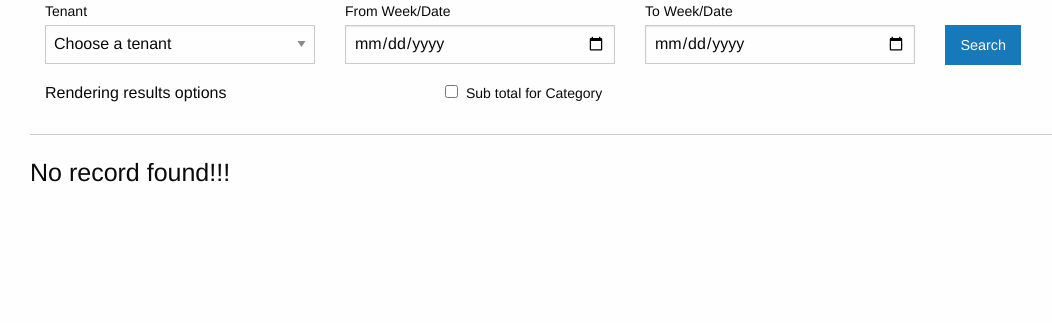
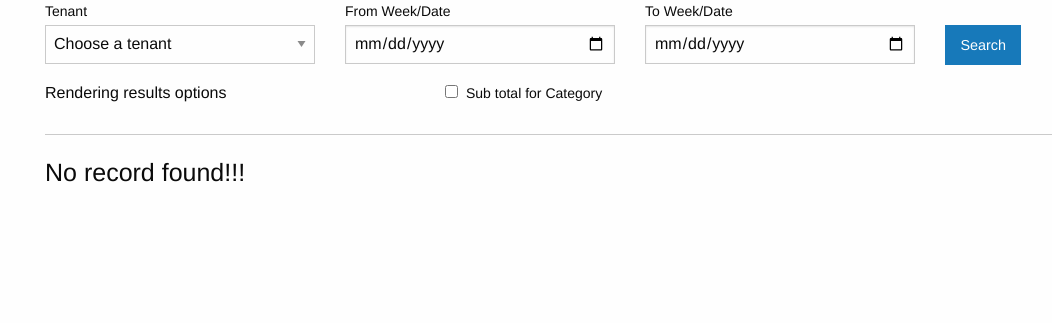
Before and after one commit to thenguyen-co-uk/qltcxn, a Python web app: template server/templates/reports-rent-payment.html in a window 1280 px wide. Shown: the part 107-430 px from the top of the page, without its empty margins (10-1062 px from the left). Run offline with Jinja, Linux system fonts and the light colour scheme; the template is opened without the code that fills it, so the values that code supplies are empty; some libraries are stand-ins or nearby versions.

Commit message:
Adjust the width of the section

```diff
--- a/server/templates/reports-rent-payment.html
+++ b/server/templates/reports-rent-payment.html
@@ -46,7 +46,8 @@
         </div>
         <div class="cell small-12 medium-4 large-4">&nbsp;</div>
     </div>
-</div><hr/>
+    <hr/>
+</div>
 </form>
 
 {#<form>
@@ -67,8 +68,8 @@
 </form>#}
 
 <div class="grid-container">
-    <div class="results grid-x grid-padding-x">
-        <div class="columns small-12 medium-12 large-12">
+    <div class="grid-x grid-padding-x">
+        <div class="results cell small-12 medium-12 large-12">
         {% include '_reports-rent-payment.html' %}
         </div>
     </div>
```
